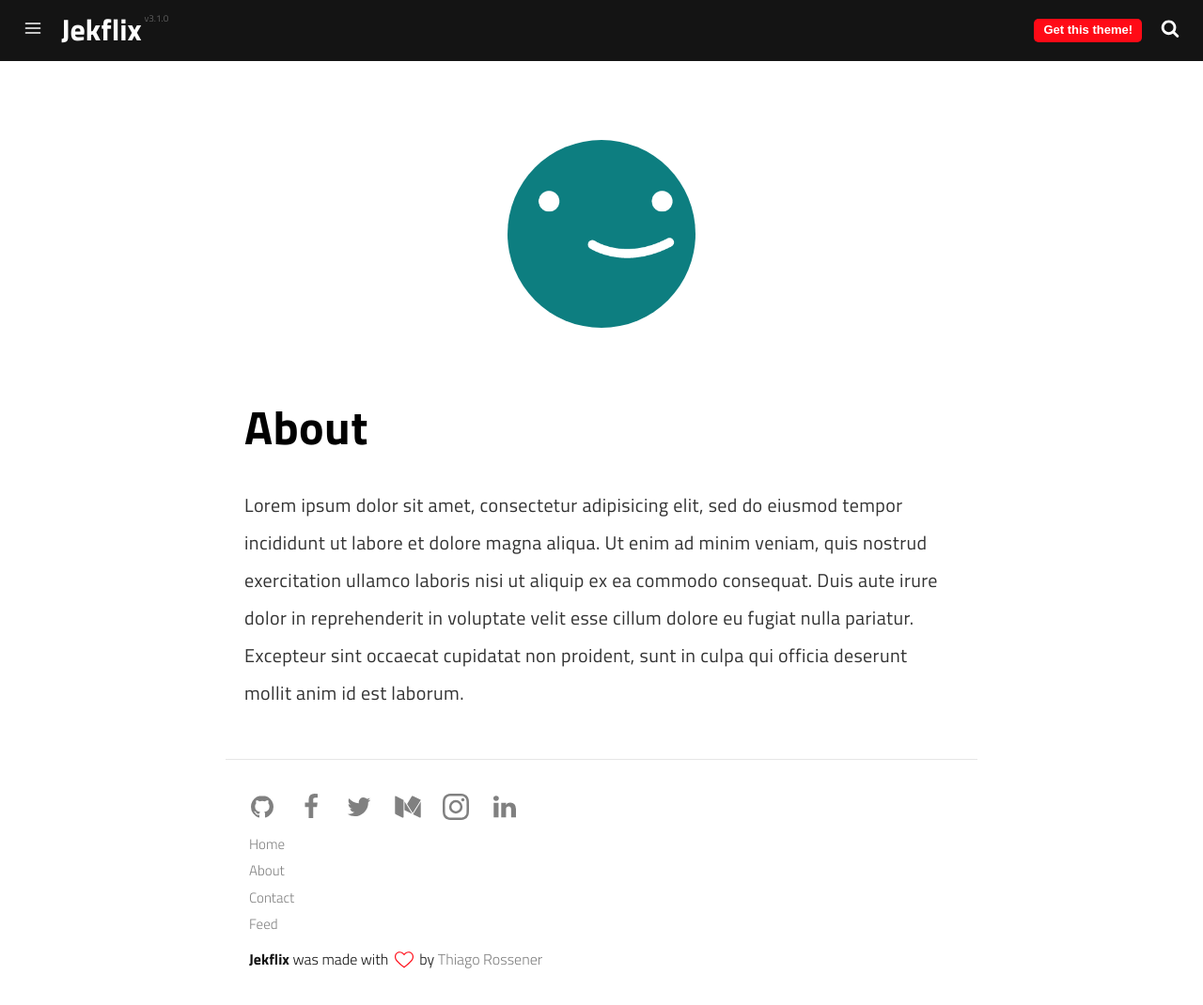
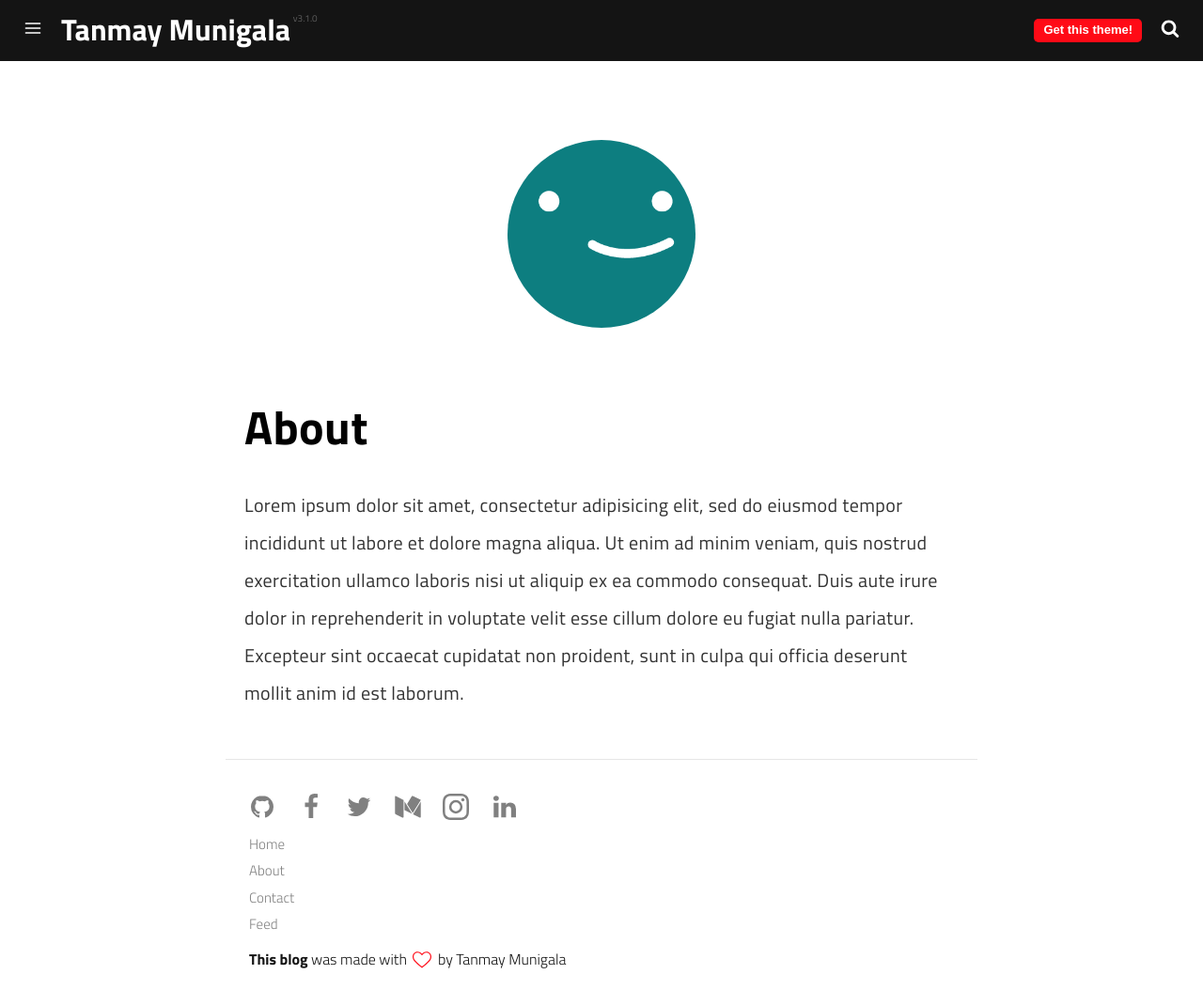
Before and after one commit to tanmaymunigala/tanmaymunigala.github.io, a Jekyll site: the page built from pages/about.md, in a window 1280 px wide and 1070 px high. Shown: the whole window at 94% size. Built offline with Jekyll 4.4.1, drawn with Linux system fonts in a browser that asks for light colours; a script that is not in the unit is left out.

Commit message:
Init commit

```diff
--- a/_config.yml
+++ b/_config.yml
@@ -1,8 +1,7 @@
 # Site Settings
-name: Jekflix
-title: Jekflix | A blog theme for Jekyll
-description: Jekflix is a template for Jekyll inspired by Netflix and made by
-  Thiago Rossener.
+name: Tanmay Munigala
+title: Learning. Sharing. Growing.
+description: Personal Blog built using Jekyll
 tags:
   - blog
   - template
@@ -19,13 +18,13 @@ menu:
     url: /contact
   - title: Feed
     url: /feed.xml
-email: youremail@test.com
+email: tanmay.munigala@gmail.com
 disqus_username: disqus_username
 
 
 # Social Media Settings
 # Remove the item if you don't need it
-github_username: github_username
+github_username: tanmaymunigala
 facebook_username: facebook_username
 twitter_username: twitter_username
 instagram_username: instagram_username
--- a/_includes/footer.html
+++ b/_includes/footer.html
@@ -35,7 +35,7 @@
     {% include links.html %}
 
     <p>
-      <span>Jekflix</span> was made with <svg class="love"><use xlink:href="#icon-heart"></use></svg> by <a href="https://rossener.com" target="_blank" class="creator">Thiago Rossener</a>
+      <span>This blog</span> was made with <svg class="love"><use xlink:href="#icon-heart"></use></svg> by Tanmay Munigala
     </p>
 </footer>
 
```
